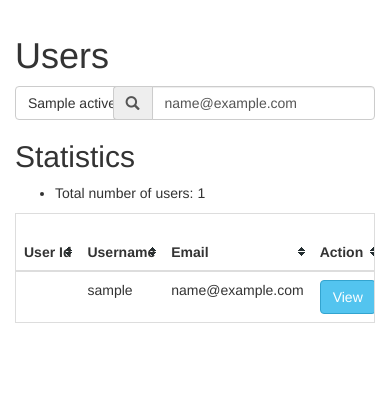
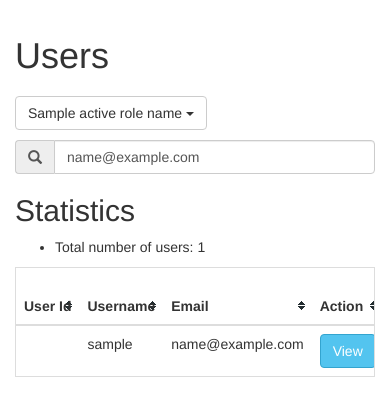
Before and after one commit to OpenBankProject/API-Manager, a Django app: template apimanager/users/templates/users/index.html in a window 390 px wide. Shown: the part 54-470 px from the top of the page. Run offline with Django 3.2, Linux system fonts and the light colour scheme; tables that the repository leaves empty hold one stand-in row (values such as "Sample post"); the template is opened without the code that fills it: values that come from a table or form of the project are taken from there, most other values are stand-ins (such as "Sample title", 1, 10 or a date in 2020); parts of the project's set-up code (start-up, migrations or seed data) failed here and were passed over; some libraries are stand-ins or nearby versions.

Commit message:
Improved responsiveness of filters in users

```diff
--- a/apimanager/users/static/users/css/users.css
+++ b/apimanager/users/static/users/css/users.css
@@ -1,5 +1,9 @@
 #users #users-list {
 	margin-top: 20px;
+}
+
+#users #users-filters .col-xs-12 {
+    padding-top: 10px;
 }
 
 #users-detail div {
--- /dev/null
+++ b/apimanager/users/templates/users/includes/filter_email.html
@@ -0,0 +1,12 @@
+<div id="filter-email" class="filter">
+    <div class="btn-group">
+        <form action="" method="get">
+            <input type="hidden"  name="role_name" value="{{ active_role_name }}" />
+            <div class="input-group">
+                <span class="input-group-addon" id="basic-addon1"><span class="glyphicon glyphicon-search" aria-hidden="true"></span></span>
+
+                <input type="text" class="form-control" size="30" name="email" placeholder="Enter email address ..." value="{% if not active_email_all %}{{ active_email }}{% endif %}" />
+            </div>
+        </form>
+    </div>
+</div>
--- /dev/null
+++ b/apimanager/users/templates/users/includes/filter_role.html
@@ -0,0 +1,14 @@
+<div id="filter-role" class="filter">
+    <div class="btn-group">
+        <button type="button" class="btn btn-default dropdown-toggle" data-toggle="dropdown" aria-haspopup="true" aria-expanded="false">
+            {% if active_role_name_all %}All Roles{% else %}{{ active_role_name }}{% endif %} <span class="caret"></span>
+        </button>
+        <ul class="dropdown-menu">
+            <li><a href="?email={{ active_email }}&amp;role_name=All">All Roles</a></li>
+            <li role="separator" class="divider"></li>
+        {% for role_name in role_names %}
+        <li><a href="?email={{ active_email }}&amp;role_name={{ role_name }}">{{ role_name }}</a></li>
+        {% endfor %}
+        </ul>
+    </div>
+</div>
--- a/apimanager/users/templates/users/index.html
+++ b/apimanager/users/templates/users/index.html
@@ -7,35 +7,18 @@
 <div id="users">
 	<h1>Users</h1>
 
+    <div id="users-filters">
+        <div class="hidden-xs">
+            {% include "users/includes/filter_role.html" %}
+            {% include "users/includes/filter_email.html" %}
+        </div>
+        <div class="hidden-sm hidden-md hidden-lg">
             <div class="row">
-		<div class="col-xs-3 col-sm-2 col-lg-1">
-			<div id="filter-role" class="filter">
-				<div class="btn-group">
-					<button type="button" class="btn btn-default dropdown-toggle" data-toggle="dropdown" aria-haspopup="true" aria-expanded="false">
-						{% if active_role_name_all %}All Roles{% else %}{{ active_role_name }}{% endif %} <span class="caret"></span>
-					</button>
-					<ul class="dropdown-menu">
-						<li><a href="?email={{ active_email }}&role_name=All">All Roles</a></li>
-						<li role="separator" class="divider"></li>
-					{% for role_name in role_names %}
-					<li><a href="?email={{ active_email }}&role_name={{ role_name }}">{{ role_name }}</a></li>
-					{% endfor %}
-					</ul>
+                <div class="col-xs-12">
+                    {% include "users/includes/filter_role.html" %}
                 </div>
-			</div>
-		</div>
-
-		<div class="col-xs-9 col-sm-10 col-lg-11">
-			<div id="filter-email" class="filter">
-				<div class="btn-group">
-					<form action="" method="get">
-						<input type="hidden"  name="role_name" value="{{ active_role_name }}" />
-						<div class="input-group">
-							<span class="input-group-addon" id="basic-addon1"><span class="glyphicon glyphicon-search" aria-hidden="true"></span></span>
-
-							<input type="text" class="form-control" size="30" name="email" placeholder="Enter email address ..." value="{% if not active_email_all %}{{ active_email }}{% endif %}" />
-						</div>
-					</form>
+                <div class="col-xs-12">
+                    {% include "users/includes/filter_email.html" %}
                 </div>
             </div>
         </div>
```
Lines whose indentation alone changed are shown as unchanged.
